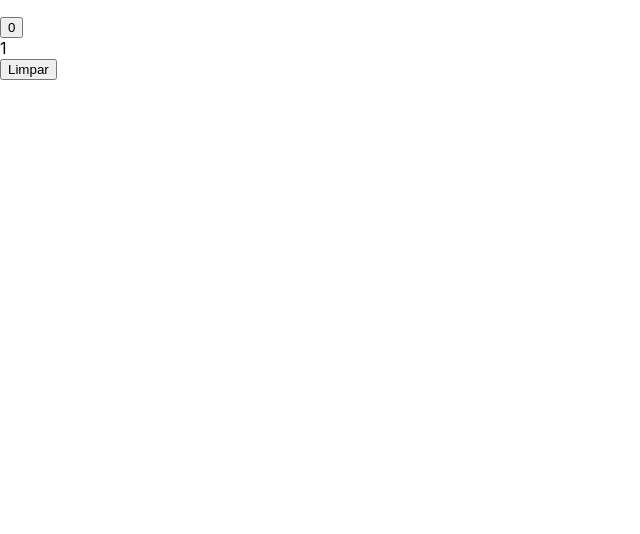
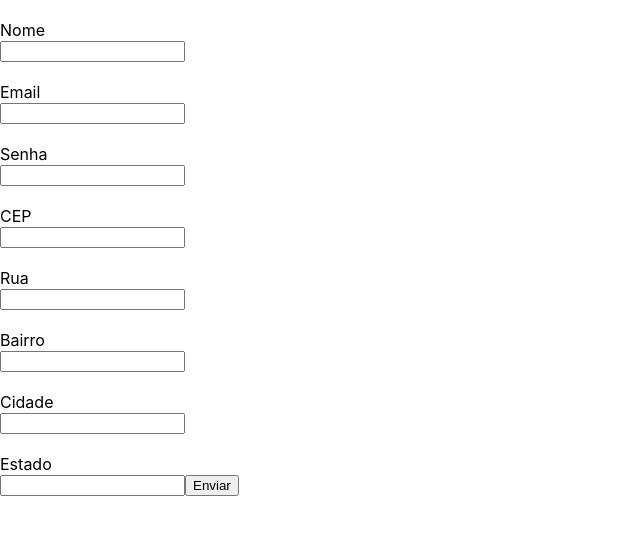
Before and after one commit to VitorSeitiGaniko/practiceReact, a React (Create React App) app: page / in a window 1280 px wide. Shown: the top 534 px of the page, without its empty margins (0-640 px from the left). Built offline with nearby package versions, Linux system fonts and the light colour scheme; no server answers.

Commit message:
:sparkles: feat: create form with request POST and install Styled Components

```diff
--- a/package.json
+++ b/package.json
@@ -9,6 +9,8 @@
     "react": "^18.2.0",
     "react-dom": "^18.2.0",
     "react-scripts": "5.0.1",
+    "styled-component": "^2.8.0",
+    "styled-components": "^5.3.6",
     "web-vitals": "^2.1.4"
   },
   "scripts": {
--- /dev/null
+++ b/src/AppForm.js
@@ -0,0 +1,13 @@
+import React from "react";
+import Formulario from "./components/Formulario/Formulario";
+import FormularioPost from "./components/Formulario/FormularioPost";
+
+const AppForm = () => {
+	return (
+		<div>
+			<FormularioPost />
+		</div>
+	);
+};
+
+export default AppForm;
--- /dev/null
+++ b/src/components/Formulario/Formulario.jsx
@@ -0,0 +1,35 @@
+import React from "react";
+
+const Formulario = () => {
+	const [formInfos, setFormInfos] = React.useState({
+		name: "",
+		email: "",
+	});
+
+	function handleSubmit(e) {
+		e.preventDefault();
+		console.log("INFOS  --> ", formInfos);
+	}
+
+	function handleChange({ target }) {
+		const { id, value } = target;
+		setFormInfos({ ...formInfos, [id]: value });
+	}
+
+	return (
+		<div>
+			<form onSubmit={handleSubmit}>
+				<label htmlFor="name">Nome</label>
+				{/* <input id="name" type="text" value={name} onChange={(e) => setName(e.target.value)} /> */}
+				<input id="name" type="text" value={formInfos.name} onChange={handleChange} />
+				<label htmlFor="email">Email</label>
+				<input id="email" type="email" value={formInfos.email} onChange={handleChange} />
+			</form>
+			<button>Enviar</button>
+			<h4>{formInfos.name}</h4>
+			<h4>{formInfos.email}</h4>
+		</div>
+	);
+};
+
+export default Formulario;
--- /dev/null
+++ b/src/components/Formulario/FormularioPost.jsx
@@ -0,0 +1,71 @@
+import React from "react";
+import { useEffect } from "react";
+import styled from "styled-components";
+import { StyledLabel } from "./style";
+
+const FormularioPost = () => {
+	const [formInfos, setFormInfos] = React.useState({
+		nome: "",
+		email: "",
+		senha: "",
+		cep: "",
+		rua: "",
+		bairro: "",
+		cidade: "",
+		estado: "",
+	});
+
+	const [response, setResponse] = React.useState();
+
+	async function handleSubmit(e) {
+		console.log("click");
+		e.preventDefault();
+
+		// Essa é a função utilizado para realizar o POST
+		await fetch("https://ranekapi.origamid.dev/json/api/usuario", {
+			method: "POST",
+			headers: {
+				"Content-Type": "application/json",
+			},
+			// form é o objeto com os dados do formulário
+			body: JSON.stringify(formInfos),
+		}).then((response) => setResponse(response));
+	}
+
+	function handleChange({ target }) {
+		const { value, id } = target;
+		setFormInfos({ ...formInfos, [id]: value });
+	}
+
+	// React.useEffect(() => {
+	// 	console.log("INFOS  --> ", formInfos);
+	// }, [formInfos]);
+
+	return (
+		<div>
+			<form onSubmit={handleSubmit}>
+				<StyledLabel htmlFor="nome">Nome</StyledLabel>
+				<input type="text" id="nome" value={formInfos.nome} onChange={handleChange} />
+				<StyledLabel htmlFor="email">Email</StyledLabel>
+				<input type="text" id="email" value={formInfos.email} onChange={handleChange} />
+				<StyledLabel htmlFor="senha">Senha</StyledLabel>
+				<input type="text" id="senha" value={formInfos.senha} onChange={handleChange} />
+				<StyledLabel htmlFor="cep">CEP</StyledLabel>
+				<input type="text" id="cep" value={formInfos.cep} onChange={handleChange} />
+				<StyledLabel htmlFor="rua">Rua</StyledLabel>
+				<input type="text" id="rua" value={formInfos.rua} onChange={handleChange} />
+				<StyledLabel htmlFor="bairro">Bairro</StyledLabel>
+				<input type="text" id="bairro" value={formInfos.bairro} onChange={handleChange} />
+				<StyledLabel htmlFor="cidade">Cidade</StyledLabel>
+				<input type="text" id="cidade" value={formInfos.cidade} onChange={handleChange} />
+				<StyledLabel htmlFor="estado">Estado</StyledLabel>
+				<input type="text" id="estado" value={formInfos.estado} onChange={handleChange} />
+				<button>Enviar</button>
+			</form>
+
+			{response && response.status === 200 && <h1>Usuário Criado com Sucesso !!!</h1>}
+		</div>
+	);
+};
+
+export default FormularioPost;
--- /dev/null
+++ b/src/components/Formulario/style.js
@@ -0,0 +1,6 @@
+import styled from "styled-components";
+
+export const StyledLabel = styled.label`
+	display: block;
+	margin-top: 20px;
+`;
--- a/src/index.js
+++ b/src/index.js
@@ -12,10 +12,11 @@ import App8 from "./App8";
 import App9 from "./App9";
 import App10 from "./App10";
 import App7Copy from "./App7Copy";
+import AppForm from "./AppForm";
 
 const root = ReactDOM.createRoot(document.getElementById("root"));
 root.render(
 	<React.StrictMode>
-		<App10 />
+		<AppForm />
 	</React.StrictMode>
 );
```
Also changed, not shown: 1 other file (tests, documents, lock files or other folders).
